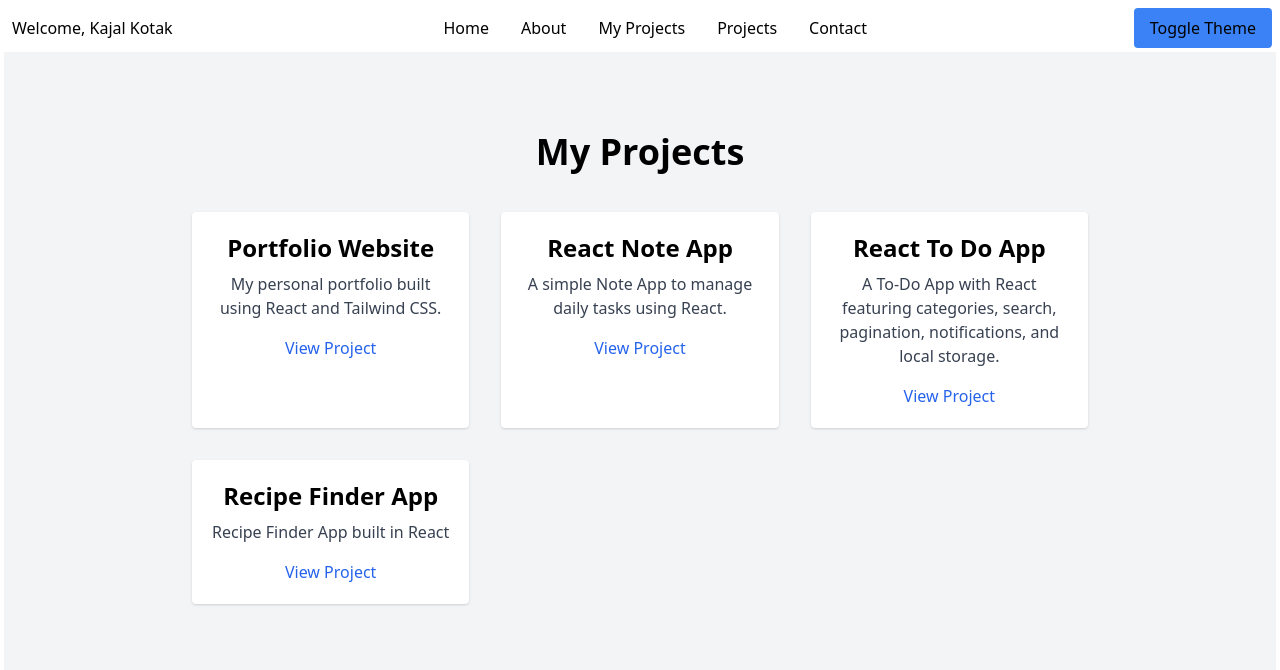
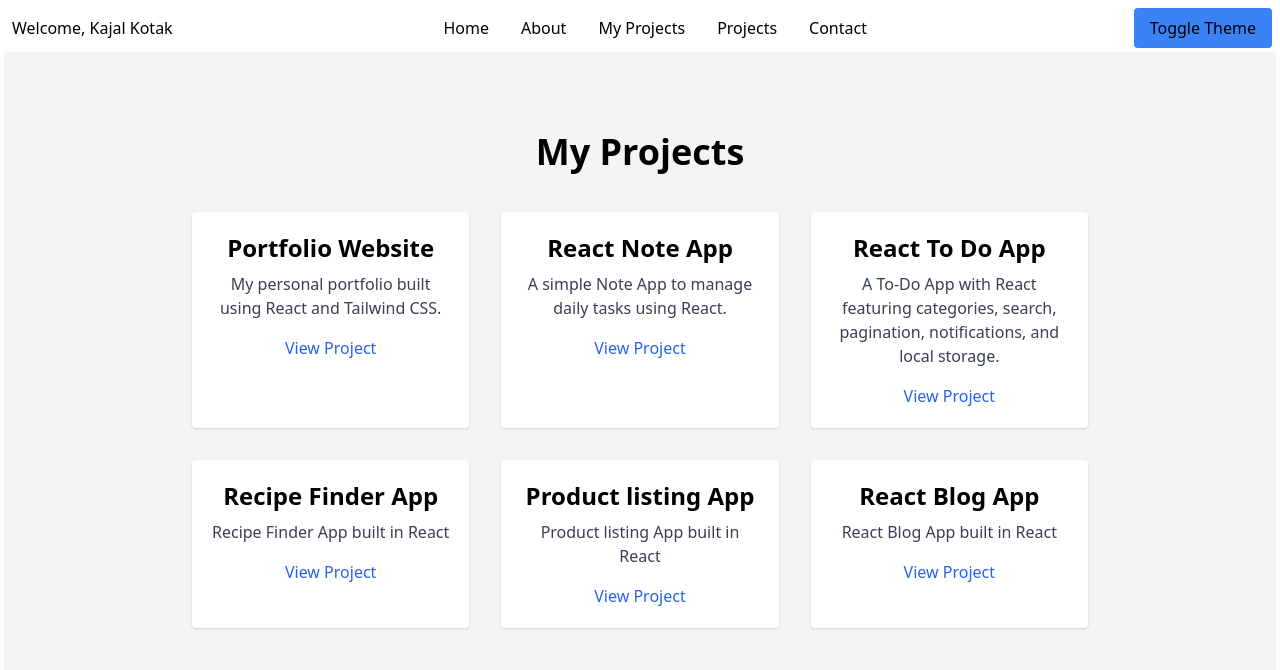
Before and after one commit to kajalkotak/portfolio-website-new, a React (Create React App) app: page /myprojects in a window 1280 px wide. Shown: the top 670 px of the page. Built offline with nearby package versions, Linux system fonts and the light colour scheme.

Commit message:
add new project

```diff
--- a/src/My-projects.js
+++ b/src/My-projects.js
@@ -22,6 +22,17 @@ function MyProjects() {
       description: "Recipe Finder App built in React",
       link: "https://recipe-finder-app-jb7s.vercel.app/",
     },
+    {
+      title: "Product listing App",
+      description: "Product listing App built in React",
+      link: "https://recipe-finder-app-jb7s.vercel.app/",
+    },
+    {
+      title: "React Blog App",
+      description: "React Blog App built in React",
+      link: "https://react-blog-app-rho-one.vercel.app/blog",
+    },
+
   ];
 
   return (
```
